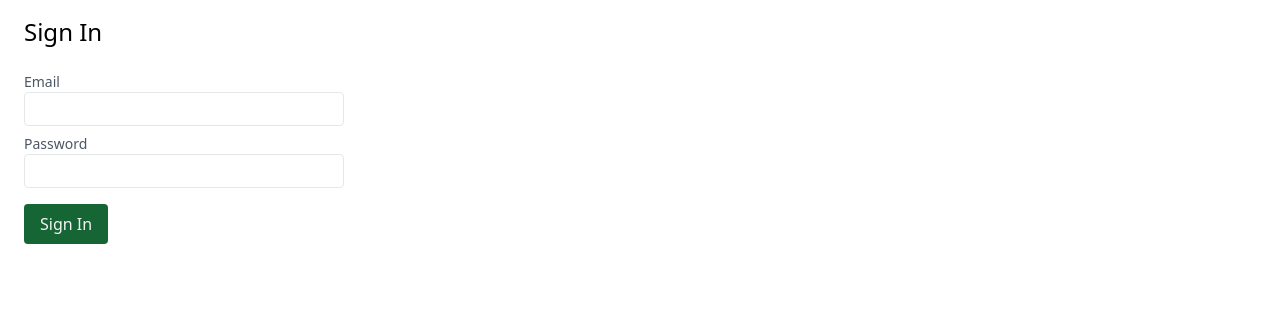
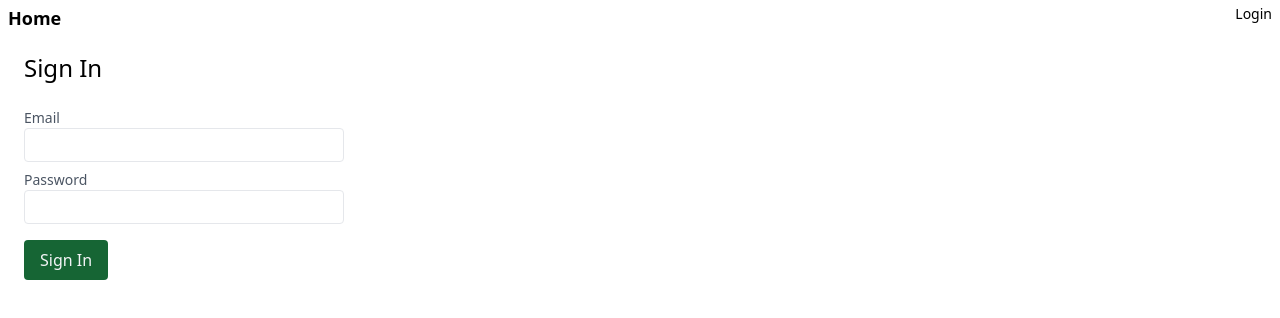
Before and after one commit to IMakeTheSites/flower-waltz, a Next.js app: page /sign-in in a window 1280 px wide. Shown: the top 318 px of the page. Built offline with nearby package versions, Linux system fonts and the light colour scheme.

Commit message:
Add Navbar component with authentication

```diff
--- /dev/null
+++ b/src/components/NavBar.js
@@ -0,0 +1,29 @@
+import Link from 'next/link';
+
+function NavBar() {
+  const user = undefined;
+  return (
+    <nav className="px-2 py-1 text-sm">
+      <ul className="flex gap-2">
+        <li className="text-lg font-extrabold">
+          <Link href="/">Home</Link>
+        </li>
+        <li role="separator" className="flex-1" />
+        {user ? (
+          <>
+            <li>{user.name}</li>
+            <li>
+              <button>Sign Out</button>
+            </li>
+          </>
+        ) : (
+          <li>
+            <Link href="/sign-in">Login</Link>
+          </li>
+        )}
+      </ul>
+    </nav>
+  );
+}
+
+export default NavBar;
--- a/src/components/Page.js
+++ b/src/components/Page.js
@@ -1,5 +1,6 @@
 import Head from 'next/head';
 import Title from '../components/Title';
+import NavBar from './NavBar';
 
 function Page({ title, children }) {
   return (
@@ -7,6 +8,9 @@ function Page({ title, children }) {
       <Head>
         <title>{title} - Waltz of the Flowers Shop</title>
       </Head>
+      <header>
+        <NavBar />
+      </header>
       <main className="px-6 py-4">
         <Title>{title}</Title>
         {children}
```
